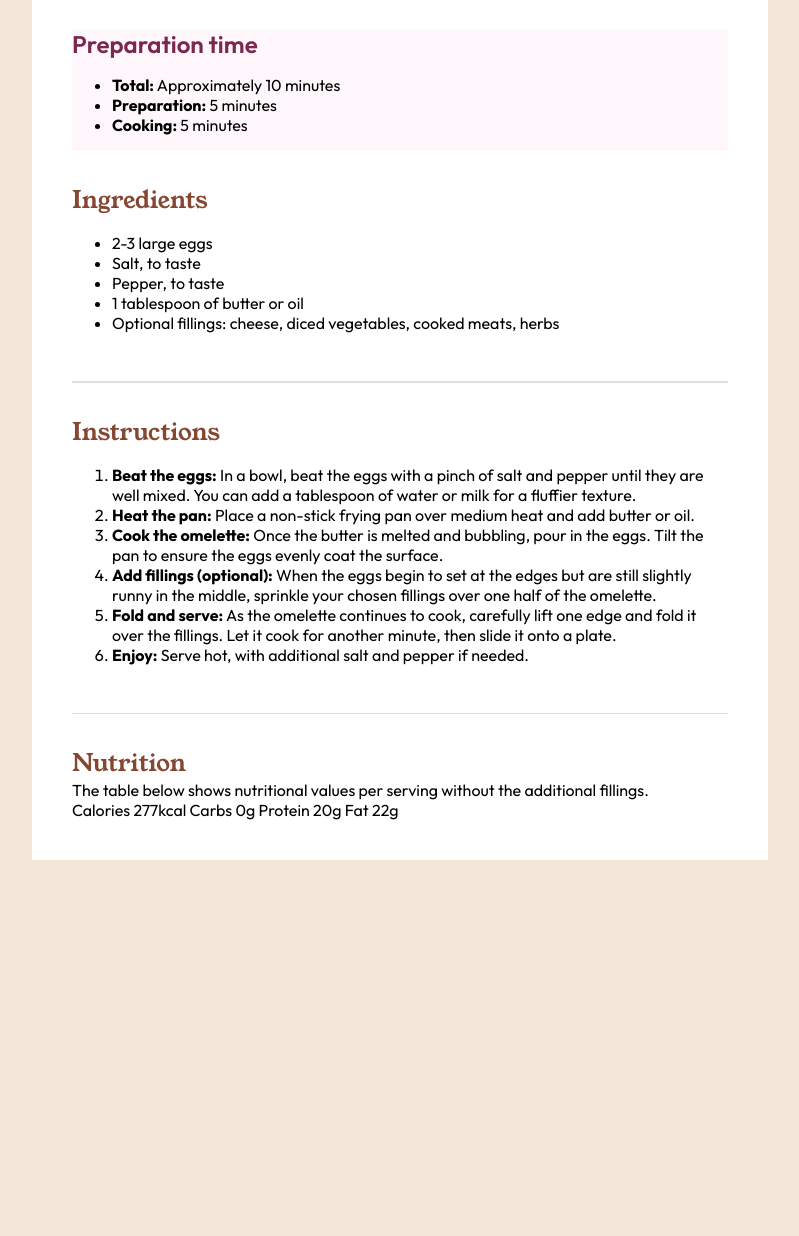
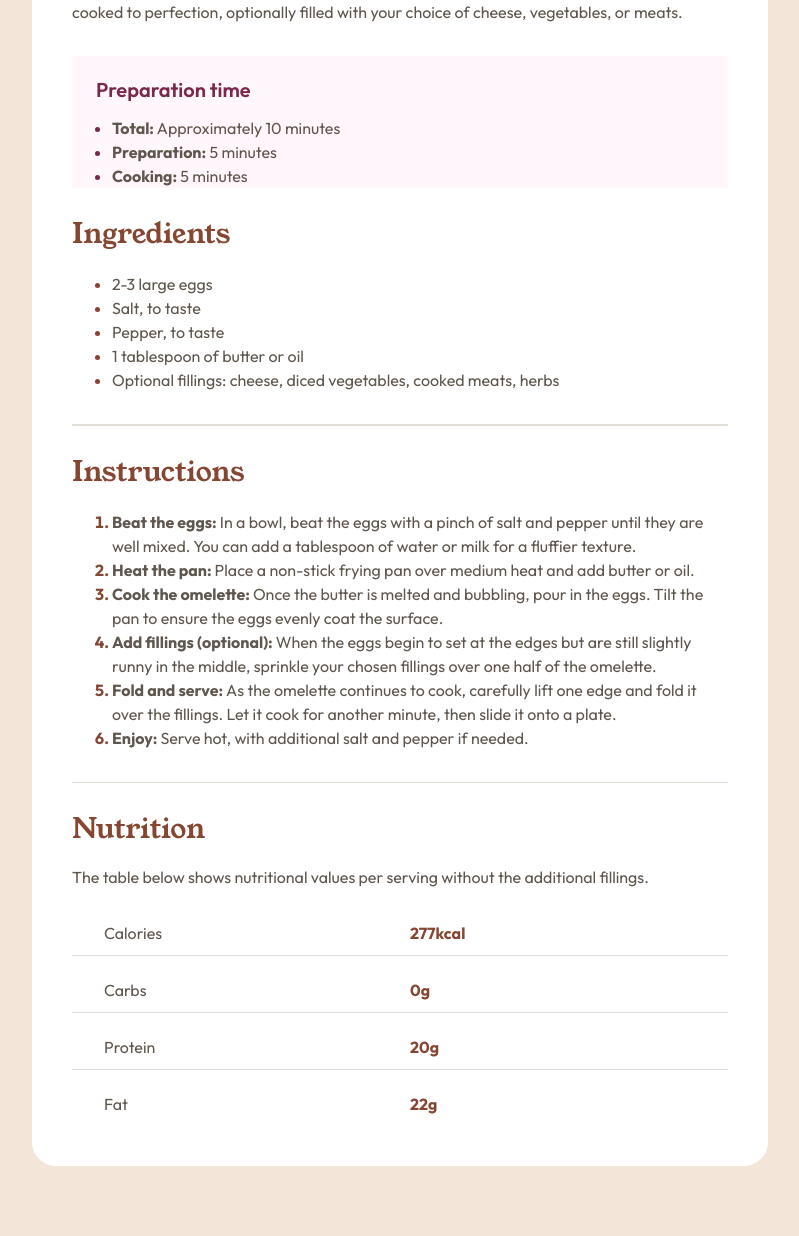
Before and after one commit to justvuradd0/recipe_hw_13, a plain HTML site: page recipe-page-main/index.html in a window 1280 px wide. Shown: the part 600-1836 px from the top of the page, without its empty margins (240-1039 px from the left). Before the commit the page ends 1588 px from the top, so only its background shows below. Drawn offline with Linux system fonts and the light colour scheme.

Commit message:
recipe_continue

```diff
--- a/recipe-page-main/index.html
+++ b/recipe-page-main/index.html
@@ -4,16 +4,22 @@
     <meta charset="UTF-8" />
     <meta name="viewport" content="width=device-width, initial-scale=1.0" />
 
-    <link rel="preconnect" href="https://fonts.googleapis.com">
-    <link rel="preconnect" href="https://fonts.gstatic.com" crossorigin>
-    <link href="https://fonts.googleapis.com/css2?family=Outfit:wght@100..900&family=Young+Serif&display=swap" rel="stylesheet">
+    <link rel="preconnect" href="https://fonts.googleapis.com" />
+    <link rel="preconnect" href="https://fonts.gstatic.com" crossorigin />
+    <link
+      href="https://fonts.googleapis.com/css2?family=Outfit:wght@100..900&family=Young+Serif&display=swap"
+      rel="stylesheet"
+    />
 
-    <title>Frontend Mentor | Recipe page</title>
+    <title>Simple Omelette | Recipe page</title>
     <link rel="stylesheet" href="./style.css" />
   </head>
-  <body class="outfit outfit-regular">
+  <body class="outfit-regular">
     <main>
-      <img src="./img/top-image.png" alt="" />
+      <img
+        src="./img/top-image.png"
+        alt="A freshly made omelet filled with spinach, herbs, sautéed vegetables, and meat, served warm."
+      />
       <div class="flx">
         <hgroup>
           <h1 class="young-serif-regular">Simple Omelette Recipe</h1>
@@ -25,13 +31,15 @@
         </hgroup>
 
         <section class="prepar">
-          <h2 class="outfit outfit-semibold">Preparation time</h2>
+          <h2 class="outfit-semibold">Preparation time</h2>
 
           <div>
             <ul>
-              <li><span>Total:</span> Approximately 10 minutes </li>
-              <li><span>Preparation:</span> 5 minutes</li>
-              <li><span>Cooking:</span> 5 minutes</li>
+              <li>
+                <span class="outfit-bold">Total:</span> Approximately 10 minutes
+              </li>
+              <li><span class="outfit-bold">Preparation:</span> 5 minutes</li>
+              <li><span class="outfit-bold">Cooking:</span> 5 minutes</li>
             </ul>
           </div>
         </section>
@@ -44,7 +52,9 @@
               <li>Salt, to taste</li>
               <li>Pepper, to taste</li>
               <li>1 tablespoon of butter or oil</li>
-              <li>Optional fillings: cheese, diced vegetables, cooked meats, herbs</li>
+              <li>
+                Optional fillings: cheese, diced vegetables, cooked meats, herbs
+              </li>
             </ul>
           </div>
         </section>
@@ -56,27 +66,56 @@
 
           <div>
             <ol>
-              <li><span>Beat the eggs:</span> In a bowl, beat the eggs with a pinch of salt and
-            pepper until they are well mixed. You can add a tablespoon of water
-            or milk for a fluffier texture.</li>
+              <li class="outfit-bold">
+                Beat the eggs:
+                <span class="outfit-regular"
+                  >In a bowl, beat the eggs with a pinch of salt and pepper
+                  until they are well mixed. You can add a tablespoon of water
+                  or milk for a fluffier texture.
+                </span>
+              </li>
 
-              <li><span>Heat the pan:</span> Place a non-stick
-            frying pan over medium heat and add butter or oil.</li>
+              <li class="outfit-bold">
+                Heat the pan:
+                <span class="outfit-regular"
+                  >Place a non-stick frying pan over medium heat and add butter
+                  or oil.
+                </span>
+              </li>
 
-              <li><span>Cook the omelette:</span> Once the butter is melted and bubbling, pour in the eggs.
-            Tilt the pan to ensure the eggs evenly coat the surface.</li>
+              <li class="outfit-bold">
+                Cook the omelette:
+                <span class="outfit-regular"
+                  >Once the butter is melted and bubbling, pour in the eggs.
+                  Tilt the pan to ensure the eggs evenly coat the surface.
+                </span>
+              </li>
 
-              <li><span>Add fillings (optional):</span> When the eggs begin to set at the edges but are
-            still slightly runny in the middle, sprinkle your chosen fillings
-            over one half of the omelette.</li>
+              <li class="outfit-bold">
+                Add fillings (optional):
+                <span class="outfit-regular"
+                  >When the eggs begin to set at the edges but are still
+                  slightly runny in the middle, sprinkle your chosen fillings
+                  over one half of the omelette.
+                </span>
+              </li>
 
-              <li><span>Fold and serve:</span> As the omelette continues to cook, carefully lift one edge and fold it over the
-            fillings. Let it cook for another minute, then slide it onto a
-            plate.</li>
+              <li class="outfit-bold">
+                Fold and serve:
+                <span class="outfit-regular"
+                  >As the omelette continues to cook, carefully lift one edge
+                  and fold it over the fillings. Let it cook for another minute,
+                  then slide it onto a plate.
+                </span>
+              </li>
 
-              <li><span>Enjoy:</span> Serve hot, with additional salt and pepper if needed.</li>
+              <li class="outfit-bold">
+                Enjoy:
+                <span class="outfit-regular"
+                  >Serve hot, with additional salt and pepper if needed.
+                </span>
+              </li>
             </ol>
-
           </div>
         </section>
 
@@ -85,16 +124,27 @@
         <section>
           <h2 class="young-serif-regular">Nutrition</h2>
 
-          <div>
-            <p>
-              The table below shows nutritional values per serving without the
-              additional fillings.
-            </p>
-
-            Calories 277kcal
-             Carbs 0g
-             Protein 20g
-             Fat 22g
+          <p>
+            The table below shows nutritional values per serving without the
+            additional fillings.
+          </p>
+          <div class="nutrition">
+            <div class="nutrition-flx">
+              <p>Calories</p>
+              <span class="outfit-bold">277kcal</span>
+            </div>
+            <div class="nutrition-flx">
+              <p>Carbs</p>
+              <span class="outfit-bold">0g</span>
+            </div>
+            <div class="nutrition-flx">
+              <p>Protein</p>
+              <span class="outfit-bold">20g</span>
+            </div>
+            <div class="nutrition-flx">
+              <p>Fat</p>
+              <span class="outfit-bold">22g</span>
+            </div>
           </div>
         </section>
       </div>
--- a/recipe-page-main/style.css
+++ b/recipe-page-main/style.css
@@ -5,7 +5,10 @@ body,
 h1,
 h2,
 p,
-hr {
+hr,
+ol,
+ul,
+li {
   margin: 0;
 }
 .young-serif-regular {
@@ -13,47 +16,78 @@ hr {
   font-weight: 400;
   font-style: normal;
 }
-.outfit {
+.outfit-regular {
   font-family: "Outfit", sans-serif;
   font-optical-sizing: auto;
   font-style: normal;
-}
-.outfit-regular {
   font-weight: 400;
 }
 .outfit-semibold {
+  font-family: "Outfit", sans-serif;
+  font-optical-sizing: auto;
+  font-style: normal;
   font-weight: 600;
 }
 .outfit-bold {
+  font-family: "Outfit", sans-serif;
+  font-optical-sizing: auto;
+  font-style: normal;
   font-weight: 700;
 }
-
 
 body {
   background: #f3e5d7;
   padding-block: 128px;
+  color: #5f564d;
 }
-
-span {
-   font-family: "Outfit", sans-serif;
-    font-optical-sizing: auto;
-    font-weight: 700;
-    font-style: normal;
-}
-
 main {
   width: 736px;
   background-color: #fff;
   margin-inline: auto;
   padding: 40px;
+  border-radius: 24px;
+}
+h1 {
+  font-size: 40px;
+  line-height: 100%;
+  color: #312e2c;
+  padding-block-end: 24px;
+}
+hgroup>p {
+  line-height: 150%;
+}
+
+li {
+ line-height: 150%;
 }
 
 img {
   margin-block-end: 40px;
 }
+.prepar {
+  background: #fff7fb;
+}
+.prepar li::marker {
+  color: #7a284e;
+}
+
+.prepar h2 {
+  color: #7a284e;
+  font-size: 20px;
+  line-height: 100%;
+  padding-inline-start: 24px;
+  padding-block-start: 24px;
+  padding-block-end: 16px;
+}
+section li::marker {
+  color: #854632;
+}
 
 section h2.young-serif-regular {
   color: #854632;
+  font-size: 28px;
+  line-height: 100%;
+  padding-block-end: 24px;
 }
 
 .flx {
@@ -61,15 +95,39 @@ section h2.young-serif-regular {
   flex-direction: column;
   row-gap: 32px;
 }
-.prepar {
-background: #FFF7FB;
-}
-.prepar h2 {
-   color: #7A284E;
-}
 
 hr {
   background-color: #e4ded8;
   border: none;
   height: 1.5px;
 }
+section > p {
+  padding-block-end: 24px;
+}
+.nutrition {
+  display: flex;
+  flex-direction: column;
+  gap: 12px;
+}
+.nutrition-flx {
+  display: flex;
+  border-bottom: 1.5px solid #e3ddd7;
+  padding-block: 12px;
+}
+
+.nutrition-flx:last-child {
+  border: none;
+}
+
+.nutrition-flx p {
+  width: 50%;
+  text-align: left;
+  padding-inline-start: 32px;
+}
+
+.nutrition-flx span {
+  width: 50%;
+  text-align: left;
+  color: #854632;
+  padding-inline-start: 10px;
+}
```
Lines whose indentation alone changed are shown as unchanged.
